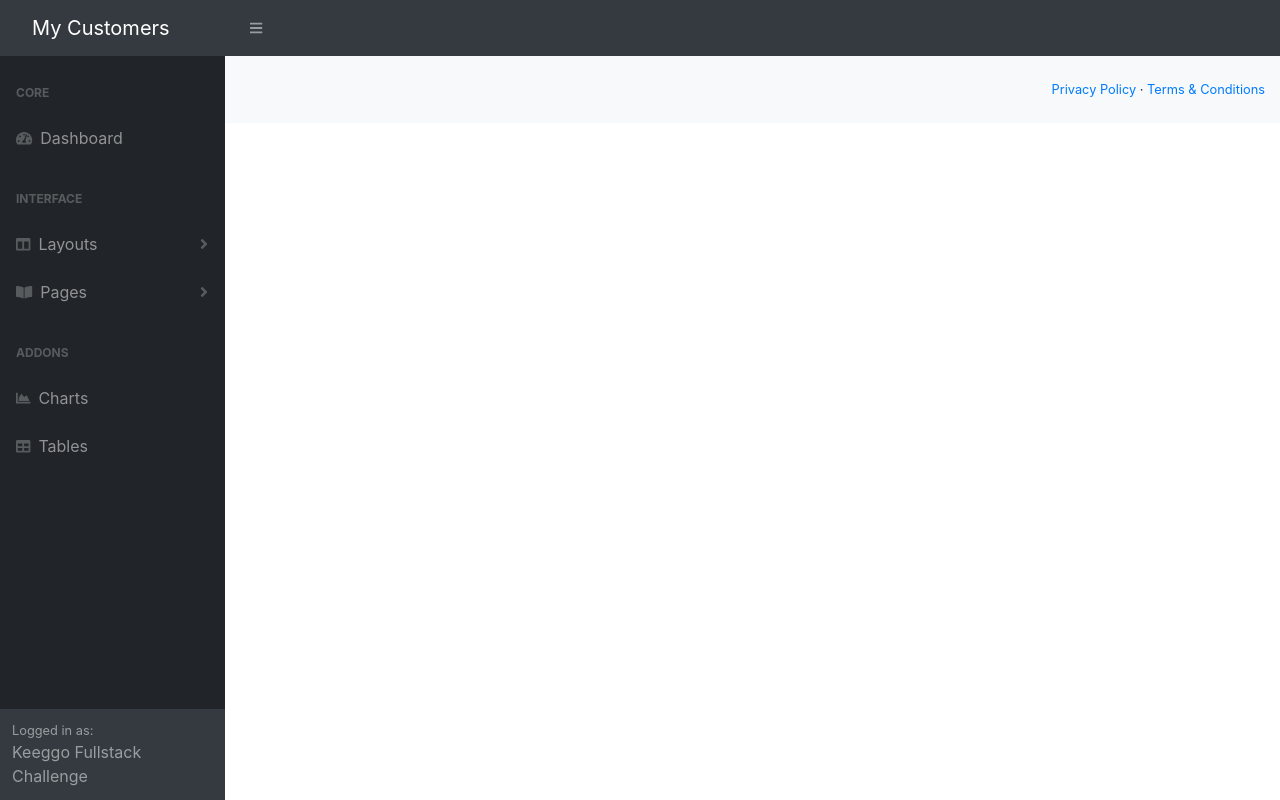
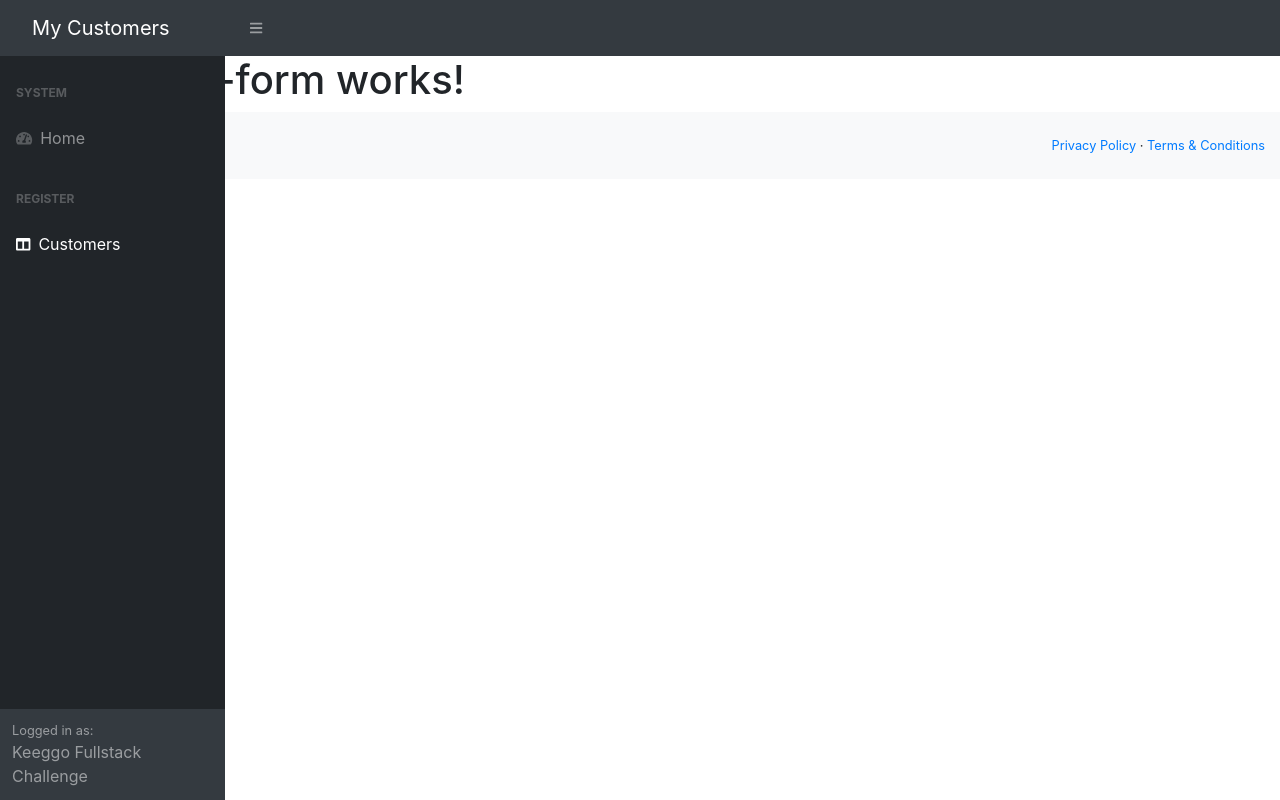
Before and after one commit to mateusValentim6D76/customer-app, an Angular app: page /customers-form in a window 1280 px wide. Before the commit this address led to /. Built offline with nearby package versions, Linux system fonts and the light colour scheme.

Commit message:
Navegando nas páginas através de routerLinks

```diff
--- a/src/app/app.module.ts
+++ b/src/app/app.module.ts
@@ -7,6 +7,7 @@ import { AppComponent } from './app.component';
 
 import { TemplateModule } from './template/template.module';
 import { HomeComponent } from './home/home.component';
+import { CustomersModule } from './customers/customers.module';
 @NgModule({
   declarations: [
     AppComponent,
@@ -15,7 +16,8 @@ import { HomeComponent } from './home/home.component';
   imports: [
     BrowserModule,
     AppRoutingModule,
-    TemplateModule
+    TemplateModule,
+    CustomersModule
   ],
   providers: [],
   bootstrap: [AppComponent]
--- a/src/app/customers/customers-form/customers-form.component.html
+++ b/src/app/customers/customers-form/customers-form.component.html
@@ -1 +1 @@
-<p>customers-form works!</p>
+<h1>customers-form works!</h1>
--- a/src/app/customers/customers-routing.module.ts
+++ b/src/app/customers/customers-routing.module.ts
@@ -1,8 +1,11 @@
 import { NgModule } from '@angular/core';
 import { Routes, RouterModule } from '@angular/router';
+import {CustomersFormComponent} from './customers-form/customers-form.component'
 
 
-const routes: Routes = [];
+const routes: Routes = [
+  {path: 'customers-form', component: CustomersFormComponent }
+];
 
 @NgModule({
   imports: [RouterModule.forChild(routes)],
--- a/src/app/customers/customers.module.ts
+++ b/src/app/customers/customers.module.ts
@@ -10,6 +10,9 @@ import { CustomersFormComponent } from './customers-form/customers-form.componen
   imports: [
     CommonModule,
     CustomersRoutingModule
+  ],
+  exports: [
+    CustomersFormComponent
   ]
 })
 export class CustomersModule { }
--- a/src/app/template/sidebar/sidebar.component.html
+++ b/src/app/template/sidebar/sidebar.component.html
@@ -2,51 +2,20 @@
     <nav class="sb-sidenav accordion sb-sidenav-dark" id="sidenavAccordion">
         <div class="sb-sidenav-menu">
             <div class="nav">
-                <div class="sb-sidenav-menu-heading">Core</div>
-                <a class="nav-link" href="index.html"
-                    ><div class="sb-nav-link-icon"><i class="fas fa-tachometer-alt"></i></div>
-                    Dashboard</a
-                >
-                <div class="sb-sidenav-menu-heading">Interface</div>
-                <a class="nav-link collapsed" href="#" data-toggle="collapse" data-target="#collapseLayouts" aria-expanded="false" aria-controls="collapseLayouts"
-                    ><div class="sb-nav-link-icon"><i class="fas fa-columns"></i></div>
-                    Layouts
-                    <div class="sb-sidenav-collapse-arrow"><i class="fas fa-angle-down"></i></div
-                ></a>
-                <div class="collapse" id="collapseLayouts" aria-labelledby="headingOne" data-parent="#sidenavAccordion">
-                    <nav class="sb-sidenav-menu-nested nav"><a class="nav-link" href="layout-static.html">Static Navigation</a><a class="nav-link" href="layout-sidenav-light.html">Light Sidenav</a></nav>
-                </div>
-                <a class="nav-link collapsed" href="#" data-toggle="collapse" data-target="#collapsePages" aria-expanded="false" aria-controls="collapsePages"
-                    ><div class="sb-nav-link-icon"><i class="fas fa-book-open"></i></div>
-                    Pages
-                    <div class="sb-sidenav-collapse-arrow"><i class="fas fa-angle-down"></i></div
-                ></a>
-                <div class="collapse" id="collapsePages" aria-labelledby="headingTwo" data-parent="#sidenavAccordion">
-                    <nav class="sb-sidenav-menu-nested nav accordion" id="sidenavAccordionPages">
-                        <a class="nav-link collapsed" href="#" data-toggle="collapse" data-target="#pagesCollapseAuth" aria-expanded="false" aria-controls="pagesCollapseAuth"
-                            >Authentication
-                            <div class="sb-sidenav-collapse-arrow"><i class="fas fa-angle-down"></i></div
-                        ></a>
-                        <div class="collapse" id="pagesCollapseAuth" aria-labelledby="headingOne" data-parent="#sidenavAccordionPages">
-                            <nav class="sb-sidenav-menu-nested nav"><a class="nav-link" href="login.html">Login</a><a class="nav-link" href="register.html">Register</a><a class="nav-link" href="password.html">Forgot Password</a></nav>
-                        </div>
-                        <a class="nav-link collapsed" href="#" data-toggle="collapse" data-target="#pagesCollapseError" aria-expanded="false" aria-controls="pagesCollapseError"
-                            >Error
-                            <div class="sb-sidenav-collapse-arrow"><i class="fas fa-angle-down"></i></div
-                        ></a>
-                        <div class="collapse" id="pagesCollapseError" aria-labelledby="headingOne" data-parent="#sidenavAccordionPages">
-                            <nav class="sb-sidenav-menu-nested nav"><a class="nav-link" href="401.html">401 Page</a><a class="nav-link" href="404.html">404 Page</a><a class="nav-link" href="500.html">500 Page</a></nav>
-                        </div>
-                    </nav>
-                </div>
-                <div class="sb-sidenav-menu-heading">Addons</div>
-                <a class="nav-link" href="charts.html"
-                    ><div class="sb-nav-link-icon"><i class="fas fa-chart-area"></i></div>
-                    Charts</a
-                ><a class="nav-link" href="tables.html"
-                    ><div class="sb-nav-link-icon"><i class="fas fa-table"></i></div>
-                    Tables</a
-                >
+                <div class="sb-sidenav-menu-heading">System</div>
+                <a class="nav-link" routerLink="/home">
+                    <div class="sb-nav-link-icon">
+                        <i class="fas fa-tachometer-alt"></i>
+                    </div>
+                    Home
+                </a>
+                <div class="sb-sidenav-menu-heading">Register</div>
+                <a class="nav-link collapsed" routerLink="/customers-form" data-toggle="collapse"
+                    data-target="#collapseLayouts" aria-expanded="false" aria-controls="collapseLayouts">
+                    <div class="sb-nav-link-icon"><i class="fas fa-columns"></i></div>
+                    Customers
+
+                </a>
             </div>
         </div>
         <div class="sb-sidenav-footer">
--- a/src/app/template/template.module.ts
+++ b/src/app/template/template.module.ts
@@ -2,6 +2,7 @@ import { NgModule } from '@angular/core';
 import { CommonModule } from '@angular/common';
 import { NavbarComponent } from './navbar/navbar.component';
 import { SidebarComponent } from './sidebar/sidebar.component';
+import { RouterModule } from '@angular/router';
 
 
 
@@ -9,6 +10,7 @@ import { SidebarComponent } from './sidebar/sidebar.component';
   declarations: [NavbarComponent, SidebarComponent],
   imports: [
     CommonModule,
+    RouterModule
   ],
   exports:[
     NavbarComponent,
```
